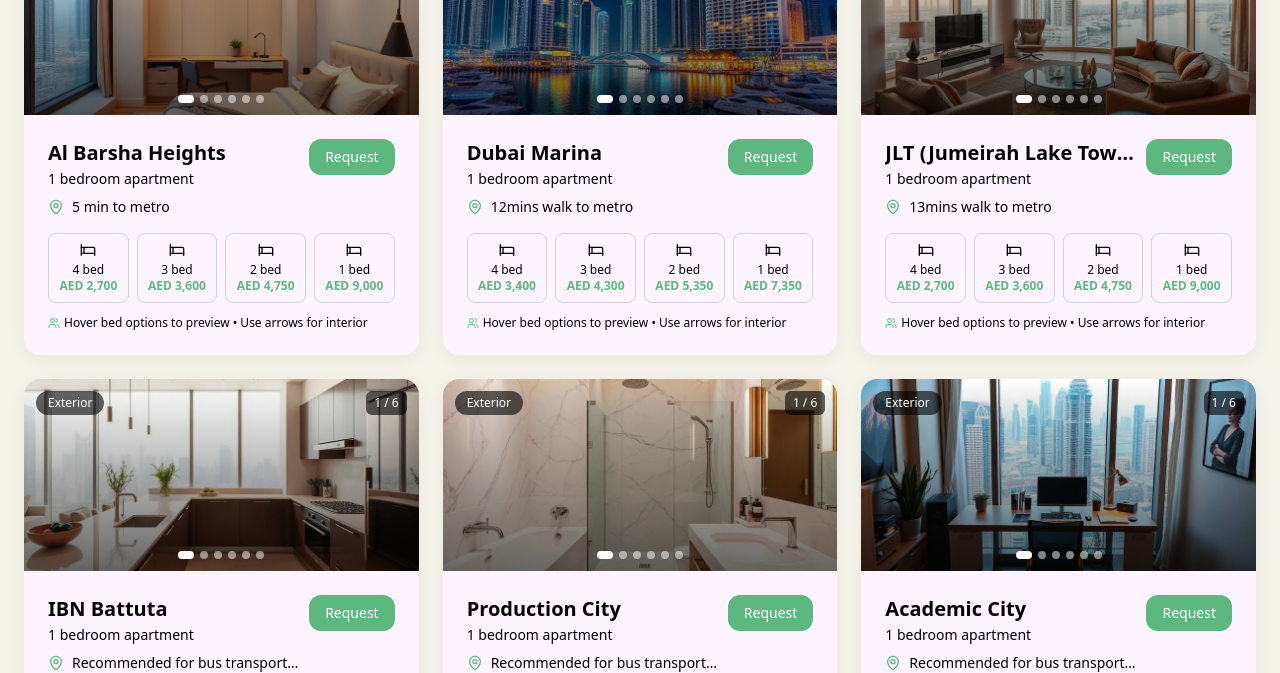
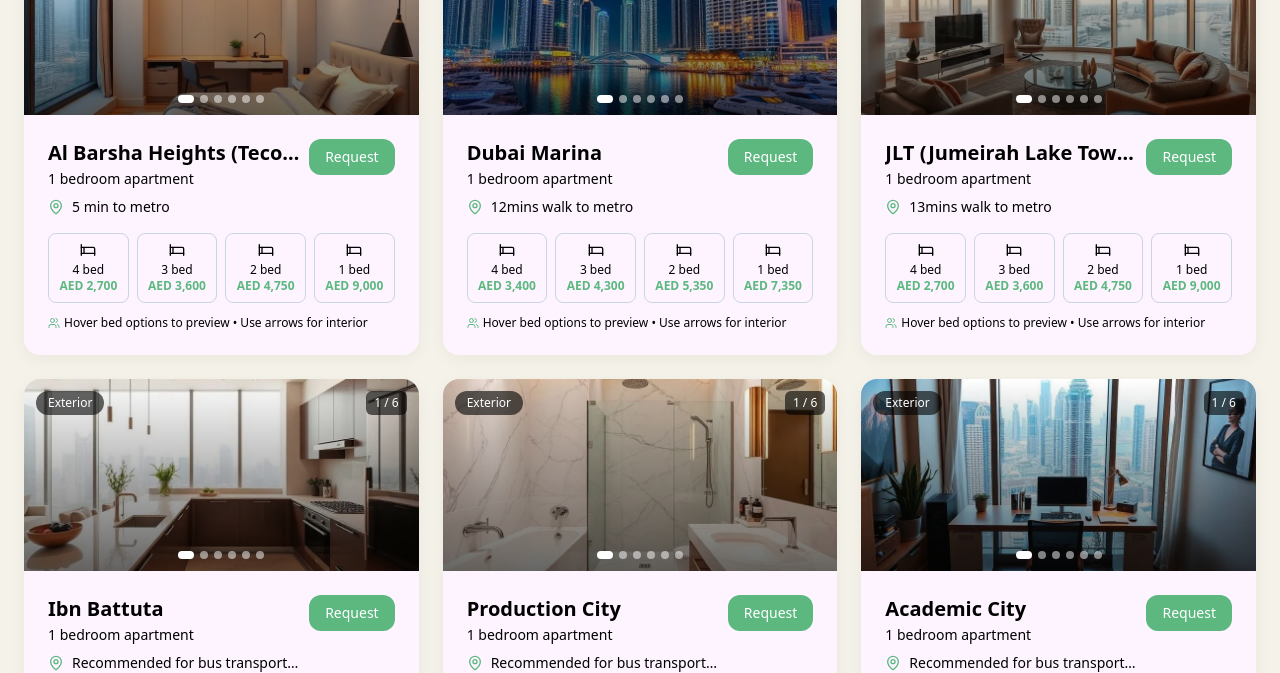
Before and after one commit to Muthoni77/real-estate, a React (Vite) app: page / in a window 1280 px wide. Shown: the part 3220-3893 px from the top of the page. Built offline with nearby package versions, Linux system fonts and the light colour scheme.

Commit message:
Update: landing page images naming fixed

```diff
--- a/src/pages/LandingPage.tsx
+++ b/src/pages/LandingPage.tsx
@@ -14,10 +14,10 @@ import { ApartmentCarousel } from "../components/ApartmentCarousel";
 import { Link } from "react-router-dom";
 
 const locations = [
-  { name: "Al Barsha Heights ", distance: "5 min to metro", image: apartment1 },
+  { name: "Al Barsha Heights (Tecom)", distance: "5 min to metro", image: apartment1 },
   { name: "Dubai Marina", distance: "12mins walk to metro", image: dubaiMarina },
   { name: "JLT (Jumeirah Lake Towers)", distance: "13mins walk to metro", image: apartment2 },
-  { name: "IBN Battuta", distance: "Recommended for bus transport to university", image: apartment3 },
+  { name: "Ibn Battuta", distance: "Recommended for bus transport to university", image: apartment3 },
   { name: "Production City", distance: "Recommended for bus transport to university", image: apartment4 },
   { name: "Academic City", distance: "Recommended for bus transport to university", image: apartment5 },
 ];
```
